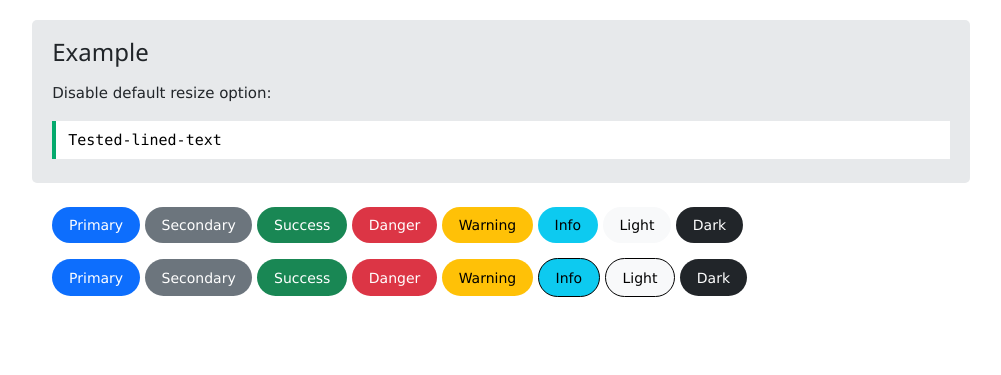
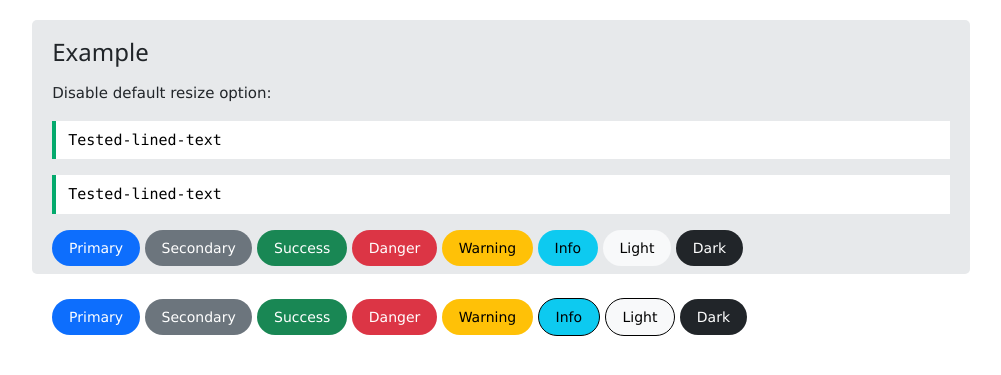
Before and after one commit to diixo/wordacy-crawler, a Python web app: template data/template/template.html in a window 1280 px wide. Shown: the part 203-578 px from the top of the page, without its empty margins (139-1140 px from the left). Run offline with Jinja, Linux system fonts and the light colour scheme; the template is opened without the code that fills it, so the values that code supplies are empty.

Commit message:
extended template

```diff
--- a/data/template/template.html
+++ b/data/template/template.html
@@ -67,6 +67,7 @@
          <p>Disable default resize option:</p>
          <div class="w3-code notranslate htmlHigh"> Tested-lined-text
          </div>
+         <div class="w3-code notranslate htmlHigh"> Tested-lined-text
          </div>
 
          <span class="badge rounded-pill text-bg-primary increase-size">Primary</span>
@@ -77,6 +78,7 @@
          <span class="badge rounded-pill text-bg-info increase-size">Info</span>
          <span class="badge rounded-pill text-bg-light increase-size">Light</span>
          <span class="badge rounded-pill text-bg-dark increase-size">Dark</span>
+	  </div>
    </div>
    <div class="container mt-3">
       <span class="badge rounded-pill text-bg-primary increase-size">Primary</span>
```
Lines whose indentation alone changed are shown as unchanged.
